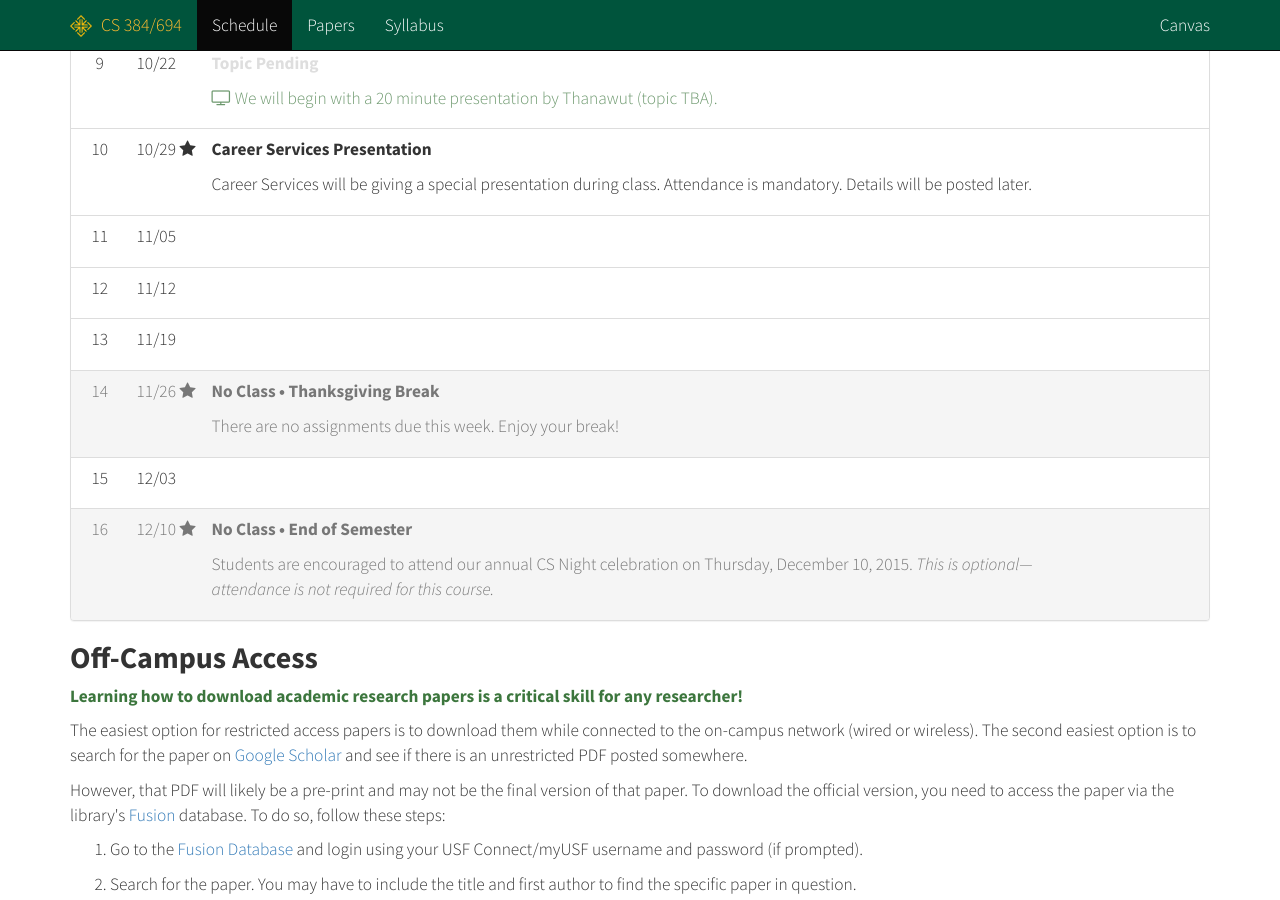
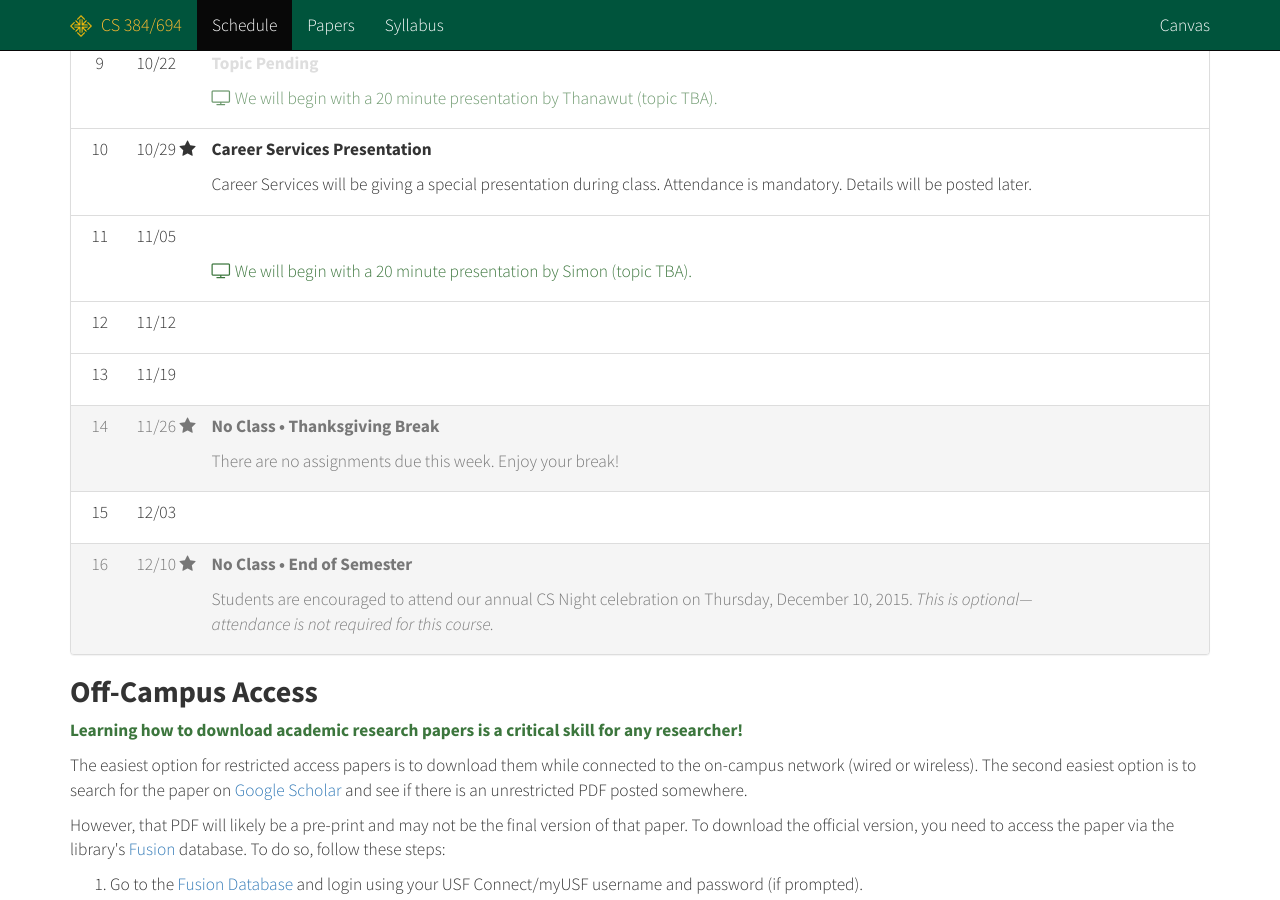
Before and after one commit to cs694/fall2015, a Jekyll site: the page built from schedule.html, in a window 1280 px wide and 900 px high, scrolled down 1636 px. Built offline with Jekyll 4.4.1, drawn with Linux system fonts in a browser that asks for light colours; Markdown is read by kramdown in place of the engine named in the settings.

Commit message:
Adding presentation.

```diff
--- a/_data/schedule.yml
+++ b/_data/schedule.yml
@@ -172,6 +172,7 @@
   info : '&nbsp;'
   gray : false
   flag : false
+  todo : '<p class="text-success"><i class="fa fa-television"></i> We will begin with a 20 minute presentation by Simon (topic TBA).</p>'
 
 - week : 12
   date : 2015-11-12
```
